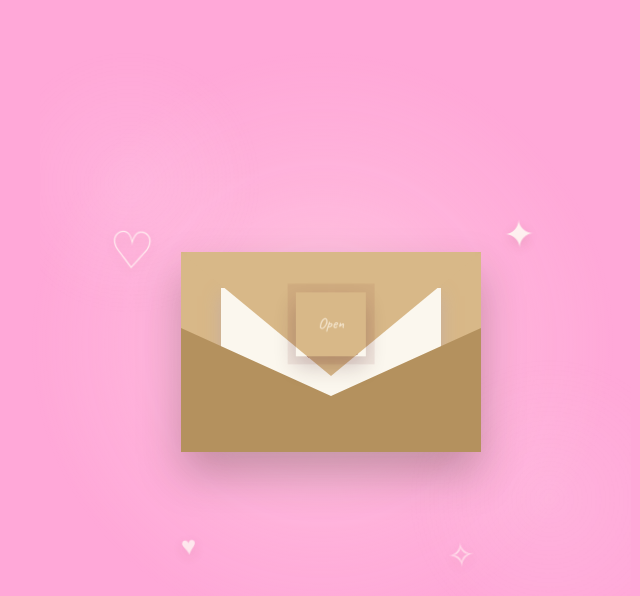
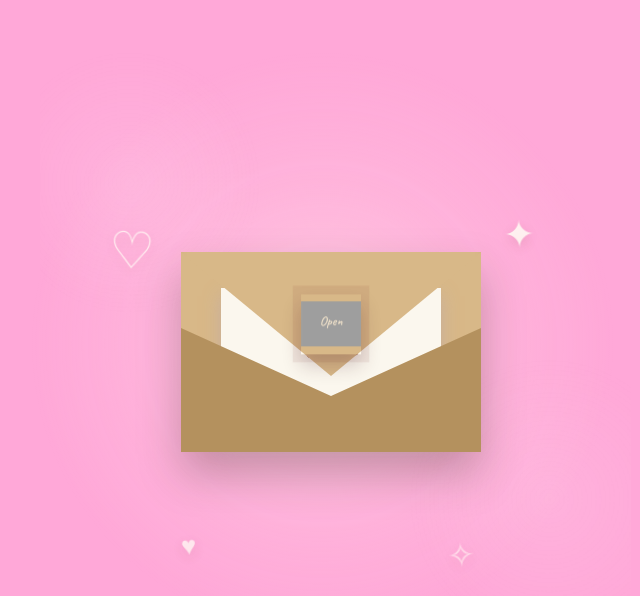
Before and after one commit to Pangestu1909/aulia-birthday, a PHP site: page / in a window 1280 px wide. Shown: the top 596 px of the page, without its empty margins (309-949 px from the left). Run offline with PHP 8.4, Linux system fonts and the light colour scheme; some web fonts are replaced; grey boxes are pictures that could not be loaded.

Commit message:
Use heart image for envelope seal

```diff
--- a/app/Views/home/index.php
+++ b/app/Views/home/index.php
@@ -73,7 +73,6 @@ $kataKata = $config['kata_kata'] ?? [];
 
             <div class="amplop__saku"></div>
             <div class="amplop__flap"></div>
-
 <button
     class="amplop__segel"
     id="segelBtn"
@@ -82,9 +81,6 @@ $kataKata = $config['kata_kata'] ?? [];
 >
     <span>Open</span>
 </button>
-
-        </div>
-    </section>
 
     <!-- Musik background -->
     <audio
--- a/public/css/style.css
+++ b/public/css/style.css
@@ -110,36 +110,27 @@ button{ font-family:inherit; }
   top: 36%;
   left: 50%;
 
-  width: 68px;
-  height: 62px;
+  width: 58px;
+  height: 58px;
   padding: 0;
 
-  border: 0;
-  border-radius: 0;
-  background: transparent;
-
-  display: flex;
-  align-items: center;
-  justify-content: center;
+  border: none;
+  background-color: transparent;
+  background-image: url('/img/hearts.png');
+  background-repeat: no-repeat;
+  background-position: center;
+  background-size: contain;
 
   cursor: pointer;
   z-index: 5;
 
   transform: translate(-50%, -50%);
-  transform-origin: center;
 
   transition:
-    opacity 0.45s ease,
-    transform 0.3s ease;
+    transform 0.3s ease,
+    opacity 0.5s ease;
 
   animation: sealPulse 2s ease-in-out infinite;
-}
-
-/* Matikan bentuk hati lama */
-.amplop__segel::before,
-.amplop__segel::after {
-  content: none;
-  display: none;
 }
 
 .amplop__segel-heart {
@@ -161,29 +152,20 @@ button{ font-family:inherit; }
 
 /* Tulisan benar-benar berada di tengah */
 .amplop__segel span {
-  position: relative;
-  top: -1px;
-  z-index: 2;
-
-  margin: 0;
+  position: absolute;
+  top: 46%;
+  left: 50%;
 
   color: #f3e4cc;
   font-family: var(--font-script);
-  font-size: 15px;
-  font-weight: 500;
+  font-size: 13px;
   line-height: 1;
-  letter-spacing: 0;
-
-  transform: none;
   white-space: nowrap;
 
-  -webkit-font-smoothing: antialiased;
-  -moz-osx-font-smoothing: grayscale;
-  text-rendering: optimizeLegibility;
+  transform: translate(-50%, -50%);
 
   pointer-events: none;
 }
-
 .amplop__segel:hover {
   transform:
     translate(-50%, -50%)
```
Lines whose indentation alone changed are shown as unchanged.
